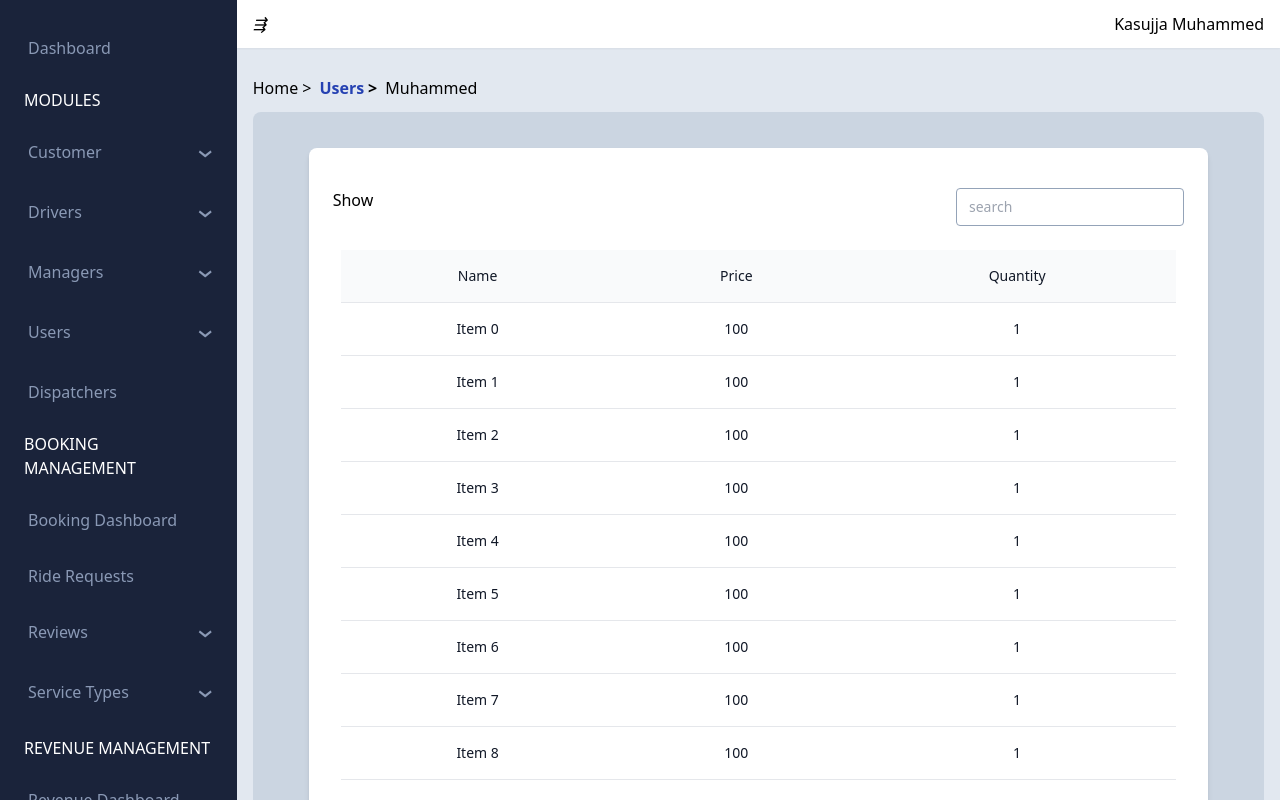
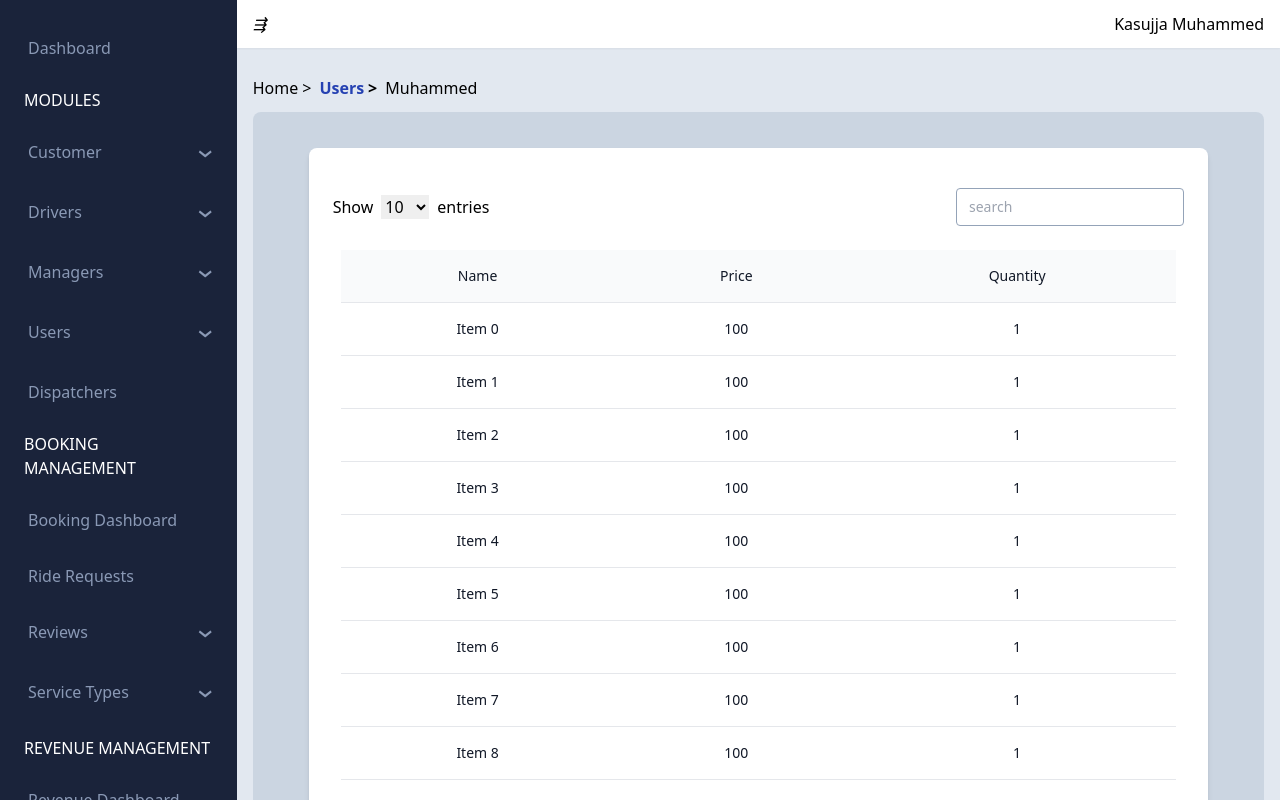
Before and after one commit to MuhammedKasujja/react-components, a React (Vite) app: page / in a window 1280 px wide. Built offline with nearby package versions, Linux system fonts and the light colour scheme.

Commit message:
feat: show item entries in table

```diff
--- a/src/App.tsx
+++ b/src/App.tsx
@@ -271,38 +271,6 @@ function App() {
                         console.log({ data });
                       }}
                     />
-                    <form
-                      onSubmit={(event: React.FormEvent<HTMLFormElement>) => {
-                        event.preventDefault();
-                        const data = new FormData(
-                          event.target as HTMLFormElement
-                        );
-                        // console.log(event.target, data)
-                        const parsed = Object.fromEntries(data);
-                        console.log("SubmitData", parsed);
-                      }}
-                    >
-                      <RadioButton label="Male" group="data" value={"male"} />
-                      <RadioButton
-                        label="Female"
-                        group="data"
-                        value={"female"}
-                      />
-
-                      <RadioGroup
-                        name="gender"
-                        options={[
-                          { label: "Male", value: "male" },
-                          { label: "Female", value: "female" },
-                          { label: "Others", value: "others" },
-                        ]}
-                        value={"others"}
-                        onChange={(e) => {
-                          console.log("Changed value", e);
-                        }}
-                      />
-                      <Button>Save</Button>
-                    </form>
                   </Card>
                   {/* .... */}
                 </div>
@@ -400,6 +368,19 @@ function App() {
                           },
                         ]}
                       />
+
+                      <RadioGroup
+                        name="gender"
+                        options={[
+                          { label: "Male", value: "male" },
+                          { label: "Female", value: "female" },
+                          { label: "Others", value: "others" },
+                        ]}
+                        value={"others"}
+                        onChange={(e) => {
+                          console.log("Changed value", e);
+                        }}
+                      />
                     </div>
                     <div className="flex justify-between pt-6">
                       <Button>SAVE</Button>
--- a/src/components/table/index.tsx
+++ b/src/components/table/index.tsx
@@ -4,6 +4,7 @@ import { useEffect, useState } from "react";
 import { PaginationProps } from "./pagination/Pagination.type";
 import { TableProps } from "./Table.type";
 import TextField from "../textfield/Textfield";
+import ShowItems from "./show-items/ShowItems";
 
 type ISearchQuery = {
   order: string;
@@ -125,9 +126,17 @@ const TableNew = <T extends Object>({
     <div>
       <div>
         <div className="flex justify-between">
-          <p>Show</p>
-          <TextField size="sm"
-          placeholder="search"
+          <ShowItems
+            onSelect={(value) =>
+              setSearchQuery((prevQuery) => ({
+                ...prevQuery,
+                length: value,
+              }))
+            }
+          />
+          <TextField
+            size="sm"
+            placeholder="search"
             onChange={(value) =>
               setSearchQuery((prevQuery) => ({
                 ...prevQuery,
@@ -142,7 +151,7 @@ const TableNew = <T extends Object>({
           onLinkClicked={(link) => {
             setSearchQuery((prevQuery) => ({ ...prevQuery, link }));
           }}
-        ></Pagination>
+        />
       </div>
     </div>
   );
--- /dev/null
+++ b/src/components/table/show-items/ShowItems.tsx
@@ -0,0 +1,25 @@
+type ShowItemsProps = {
+  onSelect(value: number): void;
+};
+
+const ShowItems: React.FC<ShowItemsProps> = ({ onSelect }) => {
+  const options = [10, 25, 50, 75, 100];
+  const selectId = new Date().toString();
+  return (
+    <div className="flex gap-2 items-center">
+      <label htmlFor={selectId}>Show</label>
+      <select
+        id={selectId}
+        className="custom-select custom-select-sm form-control form-control-sm"
+        onChange={(e) => onSelect(parseInt(e.target.value))}
+      >
+        {options.map((opt) => (
+          <option value={opt}>{opt}</option>
+        ))}
+      </select>
+      <p>entries</p>
+    </div>
+  );
+};
+
+export default ShowItems;
```
